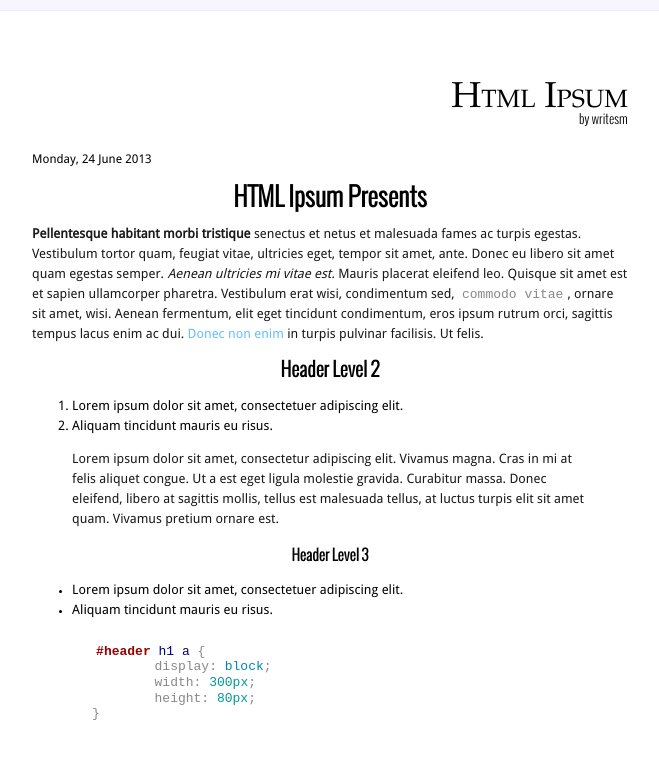
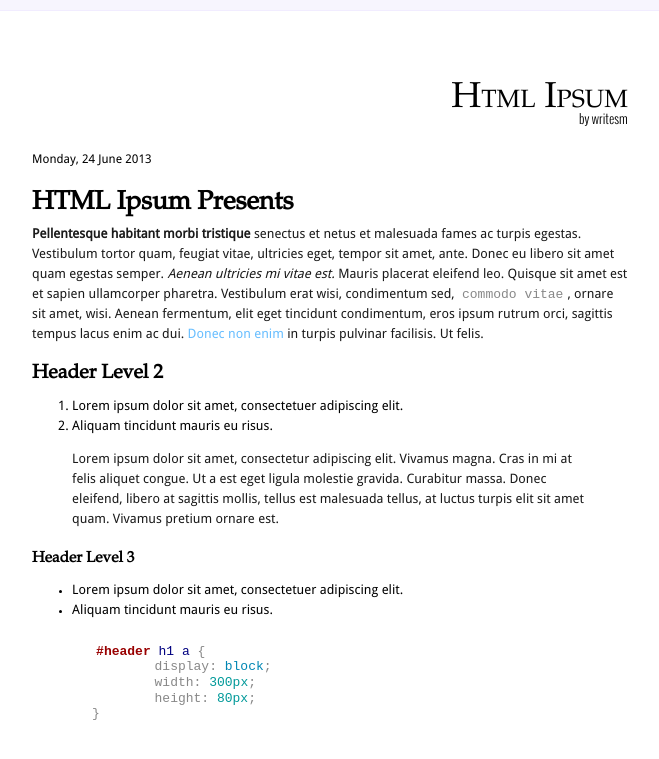
Before and after one commit to writesm/writesm.github.io, a Jekyll site: the page built from _posts/2013-06-24-html-ipsum.md, in a window 1280 px wide. Shown: the top 759 px of the page, without its empty margins (310-969 px from the left). Built offline with Jekyll 4.4.1, drawn with Linux system fonts in a browser that asks for light colours.

Commit message:
changes in heading style

```diff
--- a/css/main.css
+++ b/css/main.css
@@ -17,8 +17,7 @@ ti {
 }
 
 h1 , h2, h3, h4, h5, h6 {
-	font-family: 'OswaldLight', sans-serif;
-	text-align: center;
+	font-family: 'TeXGyrePagellaRegular', sans-serif;
 }
 
 subti {
```
